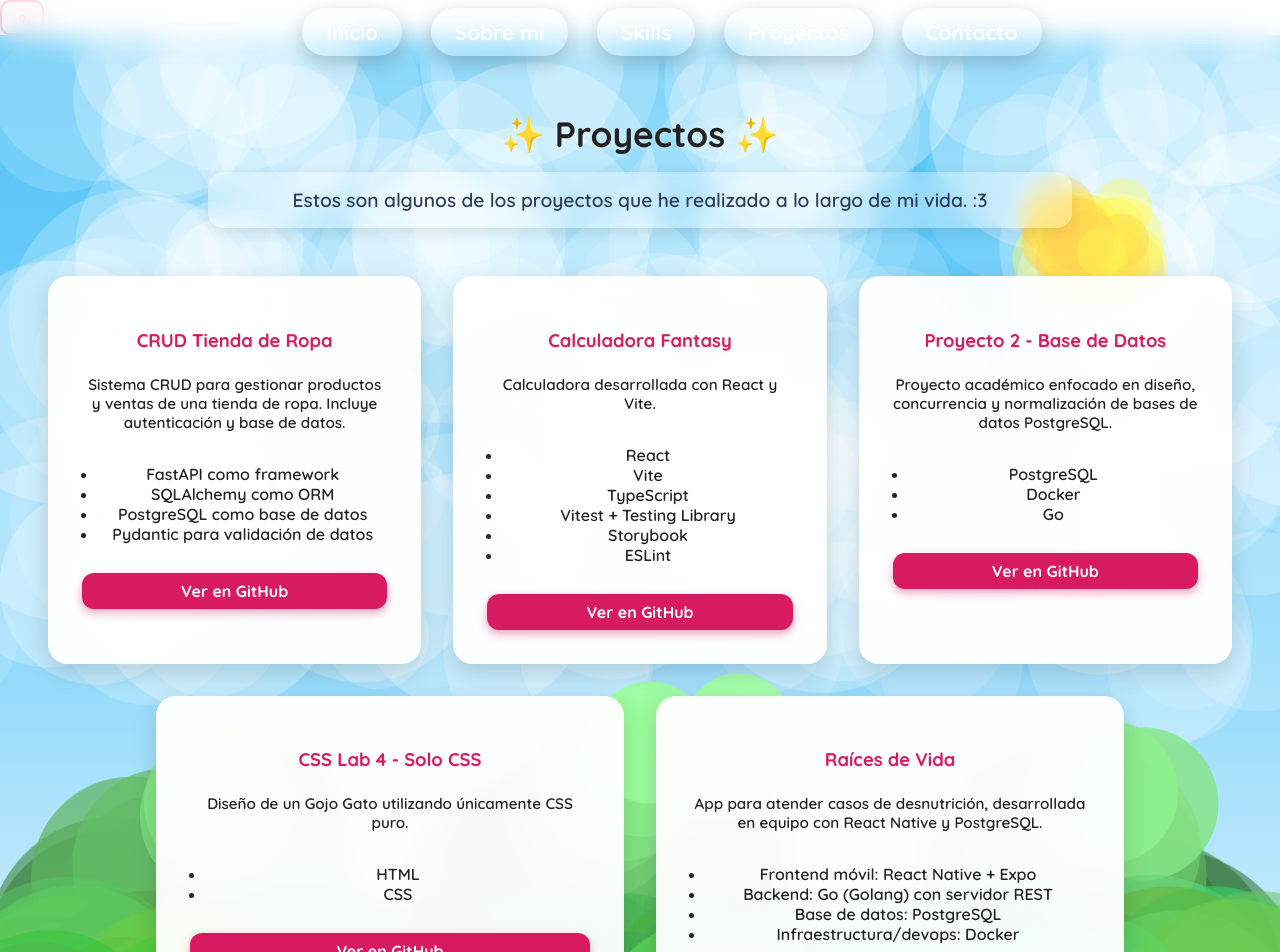
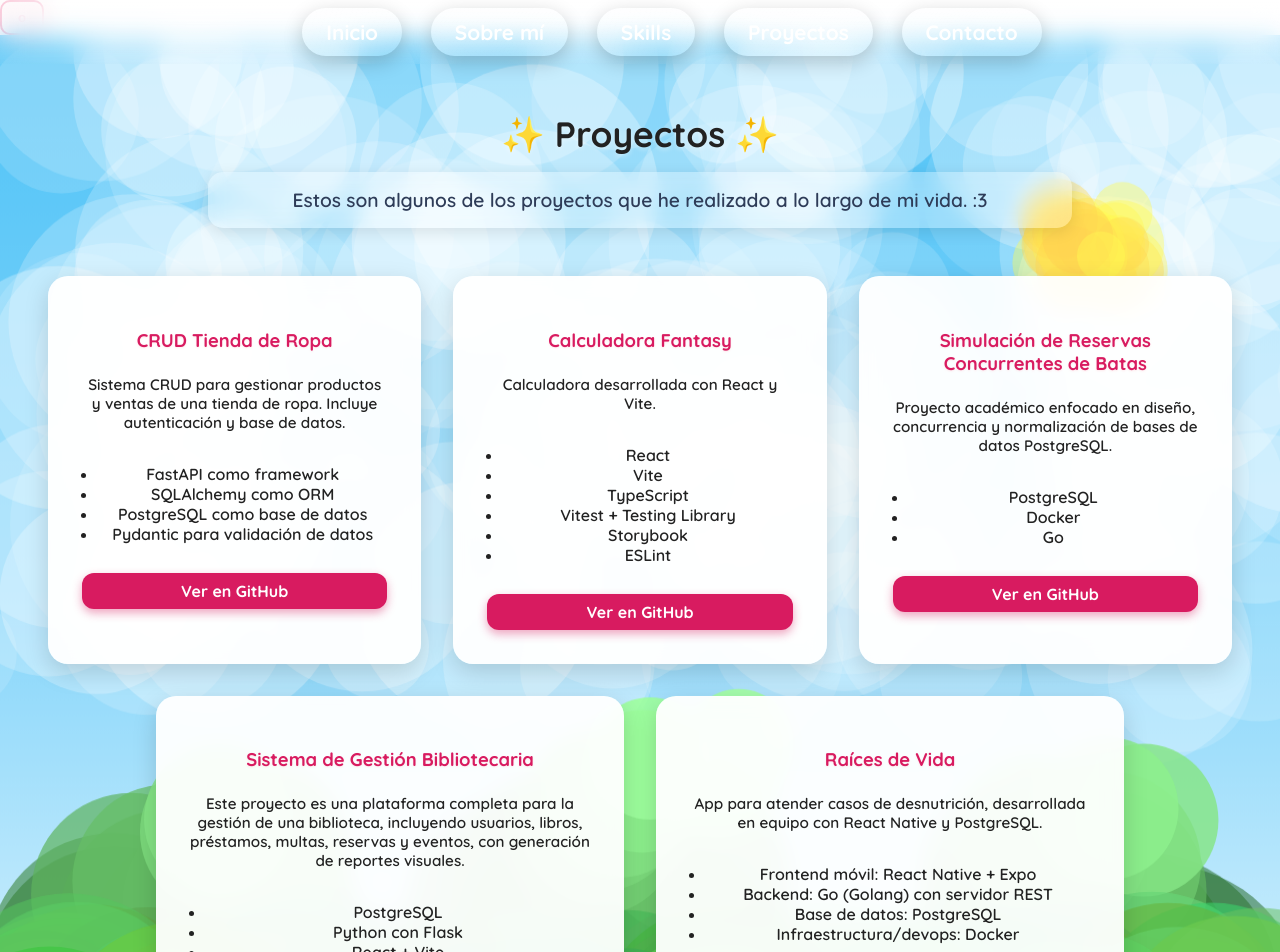
Before and after one commit to miafuentes30/Portafolio, a React (Vite) app: page /projects in a window 1280 px wide. Shown: the top 952 px of the page. Built offline with nearby package versions, Linux system fonts and the light colour scheme.

Commit message:
feat: change Proyects

```diff
--- a/index.html
+++ b/index.html
@@ -3,7 +3,7 @@
   <head>
     <meta charset="UTF-8" />
     <link rel="icon" type="image/svg+xml" href="/vite.svg" />
-    <meta name="viewport" content="width=device-width, initial-scale=1.0" />
+    <meta name="viewport" content="width=device-width, initial-scale=1.0, maximum-scale=1.0, user-scalable=no"/>
     <title>Mia Fuentes</title>
   </head>
   <body>
--- a/src/components/Button.jsx
+++ b/src/components/Button.jsx
@@ -1,9 +1,9 @@
 import './Button.css'
 
-function Button({ text, onClick, variant = 'primary', href }) {
+function Button({ text, onClick, variant = 'primary', href, download }) {
   const className = `btn ${variant}`
   if (href) {
-    return <a href={href} className={className}>{text}</a>
+    return <a href={href} className={className} download={download}>{text}</a>
   }
   return <button className={className} onClick={onClick}>{text}</button>
 }
--- a/src/sections/Home.jsx
+++ b/src/sections/Home.jsx
@@ -2,6 +2,7 @@ import { useEffect, useRef } from 'react'
 import './Home.css'
 import Button from '../components/Button'
 import MiaImg from '../assets/images/Mia.jpg'
+
 
 const SakuraTree = () => {
   const canvasRef = useRef(null)
@@ -222,7 +223,7 @@ const SakuraTree = () => {
         </p>
         <div className="buttons">
           <Button text="Ver proyectos" href="/projects" />
-          <Button text="Aún no tengo CV" variant="outline" />
+          <Button text="Descargar CV" href="/assets/pdf/CV.pdf" download />
         </div>
       </div>
     </div>
--- a/src/sections/Projects.jsx
+++ b/src/sections/Projects.jsx
@@ -159,7 +159,7 @@ return (
         </div>
 
         <div className="project-card">
-          <h3>Proyecto 2 - Base de Datos</h3>
+          <h3>Simulación de Reservas Concurrentes de Batas</h3>
           <p>Proyecto académico enfocado en diseño, concurrencia y normalización de bases de datos PostgreSQL.</p>
           <ul>
             <li>PostgreSQL</li>
@@ -170,14 +170,16 @@ return (
         </div>
 
         <div className="project-card">
-          <h3>CSS Lab 4 - Solo CSS</h3>
-          <p>Diseño de un Gojo Gato utilizando únicamente CSS puro.</p>
+          <h3>Sistema de Gestión Bibliotecaria</h3>
+          <p>Este proyecto es una plataforma completa para la gestión de una biblioteca, incluyendo usuarios, libros, préstamos, multas, reservas y eventos, con generación de reportes visuales.</p>
           <ul>
-            <li>HTML</li>
-            <li>CSS</li>
+            <li>PostgreSQL</li>
+            <li>Python con Flask</li>
+            <li>React + Vite</li>
           </ul>
-          <a href="https://github.com/miafuentes30/CSS-Lab4" target="_blank">Ver en GitHub</a>
+          <a href="https://github.com/miafuentes30/Proyecto-3-BD.git" target="_blank">Ver en GitHub</a>
         </div>
+
 
         <div className="project-card">
           <h3>Raíces de Vida</h3>
```
Also changed, not shown: 1 other file (tests, documents, lock files or other folders).
